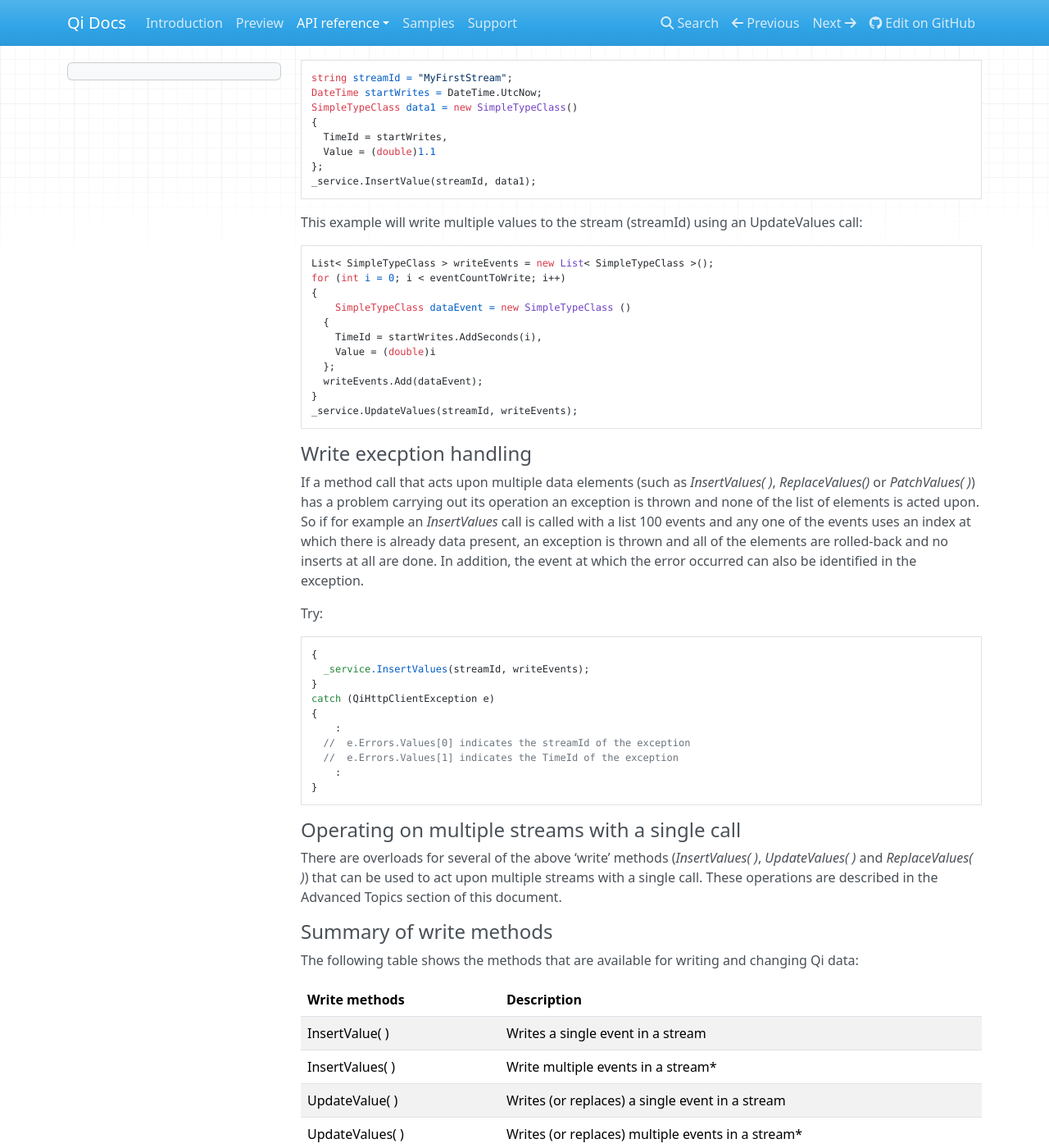
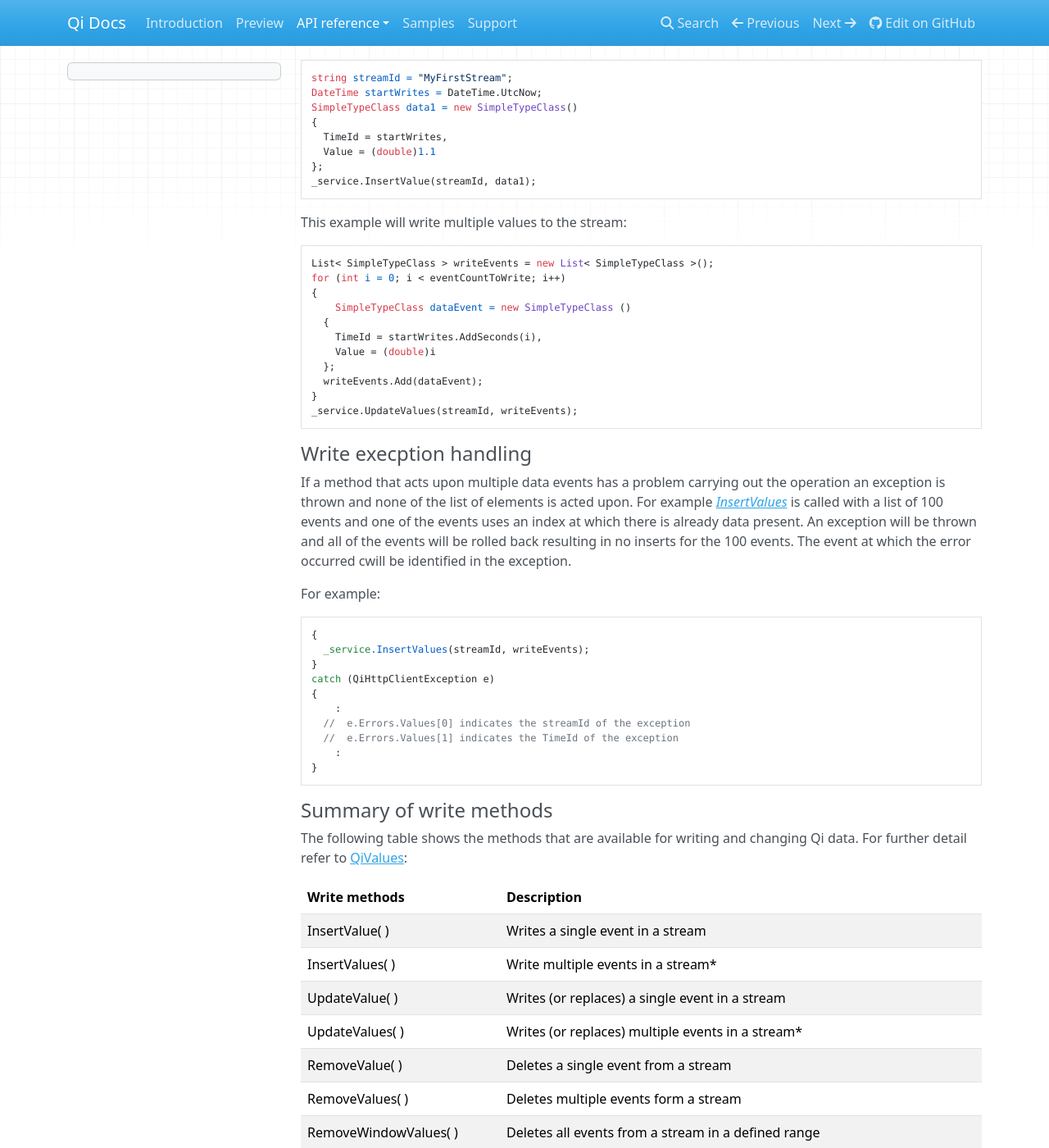
Before and after one commit to ssuryanarayanan/Qi-Docs, an MkDocs documentation site: the page built from docs/Overview.md, in a window 1280 px wide and 1400 px high, scrolled down 1638 px. Shown: the whole window at 82% size. Built offline with MkDocs 1.6.1, drawn with Linux system fonts in a browser that asks for light colours; nearby versions of some CDN libraries; old or Windows-style settings are respelled for this version of MkDocs; some of the changed text lies outside the part shown.

Commit message:
Update Overview.md

````diff
--- a/docs/Overview.md
+++ b/docs/Overview.md
@@ -58,7 +58,7 @@
 
 Qi has several methods that can be used to write data. For example, [*InsertValue()*](https://qi-docs.readthedocs.org/en/latest/Data/#insertvalue) is used to write a single event of data to a stream. If the data event written includes an index at which there is already an event this method will throw an exception.  However [*UpdateValue()*](https://qi-docs.readthedocs.org/en/latest/Data/#updatevalue) can also be used to write a single event to a stream, and will overwrite the existing event with the new event.
 
-Each of these methods has a counterpart which acts upon a list of data elements instead of just a single element. For example, [*InsertValues()*](https://qi-docs.readthedocs.org/en/latest/Data/#insertvalues) writes multiple events and similarly [*UpdateValues()*](https://qi-docs.readthedocs.org/en/latest/Data/#updatevalues) can be used to update multiple events.
+Each of these methods has a counterpart which acts upon a list of data events instead of just a single event. For example, [*InsertValues()*](https://qi-docs.readthedocs.org/en/latest/Data/#insertvalues) writes multiple events and similarly [*UpdateValues()*](https://qi-docs.readthedocs.org/en/latest/Data/#updatevalues) can be used to update multiple events.
 
 This example will write a single data event to the ‘MyFirstStream’ stream. The event has a time index of ‘Now’ and a double ‘Value’ of 1.1:
 
@@ -73,7 +73,7 @@
 _service.InsertValue(streamId, data1);
 ```
 
-This example will write multiple values to the stream (streamId) using an UpdateValues call:
+This example will write multiple values to the stream:
 
 ```
 List< SimpleTypeClass > writeEvents = new List< SimpleTypeClass >();
@@ -90,9 +90,9 @@
 ```
 
 ####Write execption handling
-If a method call that acts upon multiple data elements (such as *InsertValues( )*, *ReplaceValues()* or *PatchValues( )*) has a problem carrying out its operation an exception is thrown and none of the list of elements is acted upon. So if for example an *InsertValues* call is called with a list 100 events and any one of the events uses an index at which there is already data present, an exception is thrown and all of the elements are rolled-back and no inserts at all are done. In addition, the event at which the error occurred can also be identified in the exception.
+If a method that acts upon multiple data events has a problem carrying out the operation an exception is thrown and none of the list of elements is acted upon. For example [*InsertValues*](https://qi-docs.readthedocs.org/en/latest/Data/#insertvalues) is called with a list of 100 events and one of the events uses an index at which there is already data present. An exception will be thrown and all of the events will be rolled back resulting in no inserts for the 100 events. The event at which the error occurred cwill be identified in the exception.
 
-Try:
+For example:
 
 ```
 {
@@ -107,11 +107,8 @@
 }
 ```
 
-####Operating on multiple streams with a single call
-There are overloads for several of the above ‘write’ methods (*InsertValues( )*, *UpdateValues( )* and *ReplaceValues( )*) that can be used to act upon multiple streams with a single call. These operations are described in the Advanced Topics section of this document.
-
 ####Summary of write methods
-The following table shows the methods that are available for writing and changing Qi data:
+The following table shows the methods that are available for writing and changing Qi data. For further detail refer to [QiValues](https://qi-docs.readthedocs.org/en/latest/Data/):
 
 |Write methods    |Description                                                            |
 |---              |---                                                                    |
````
